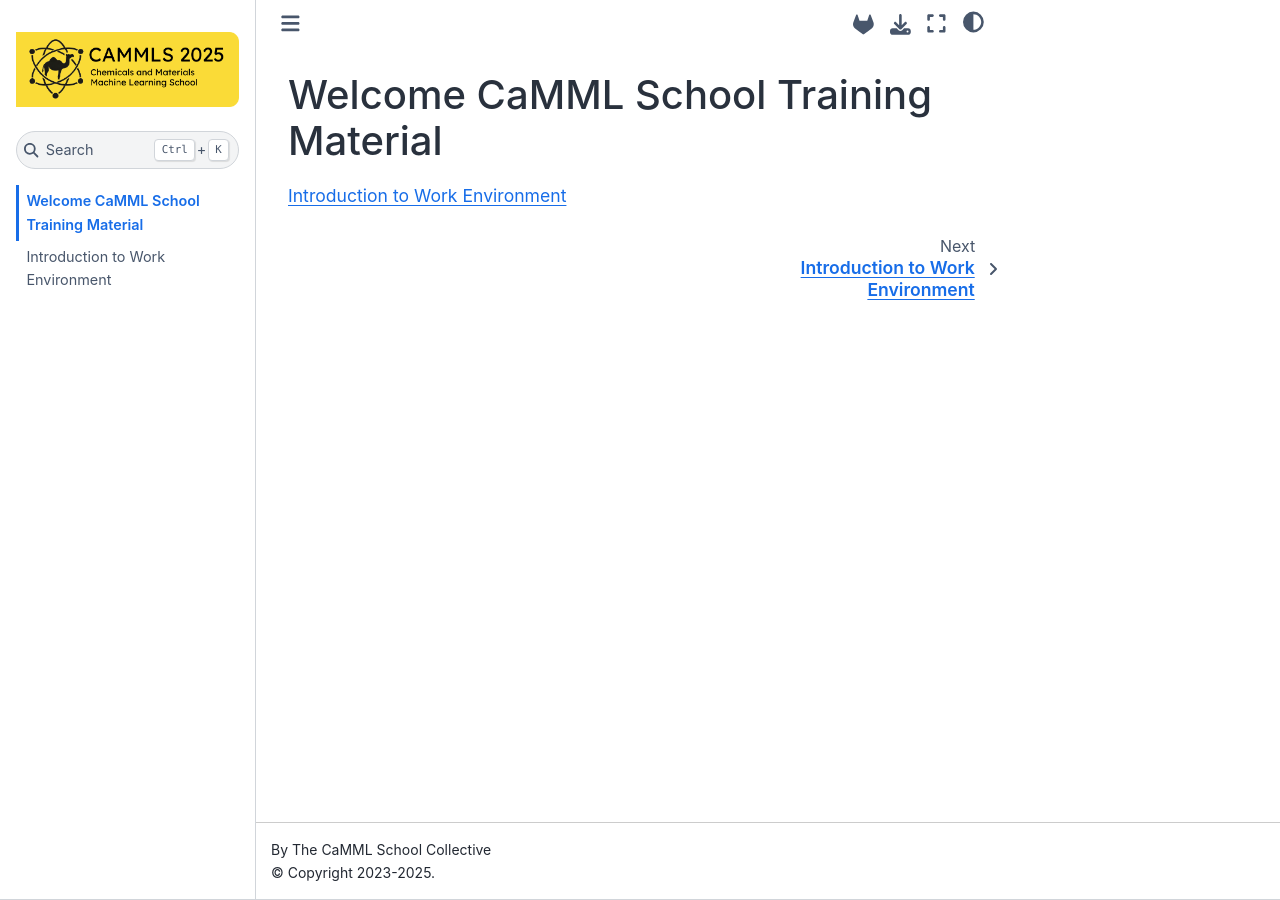
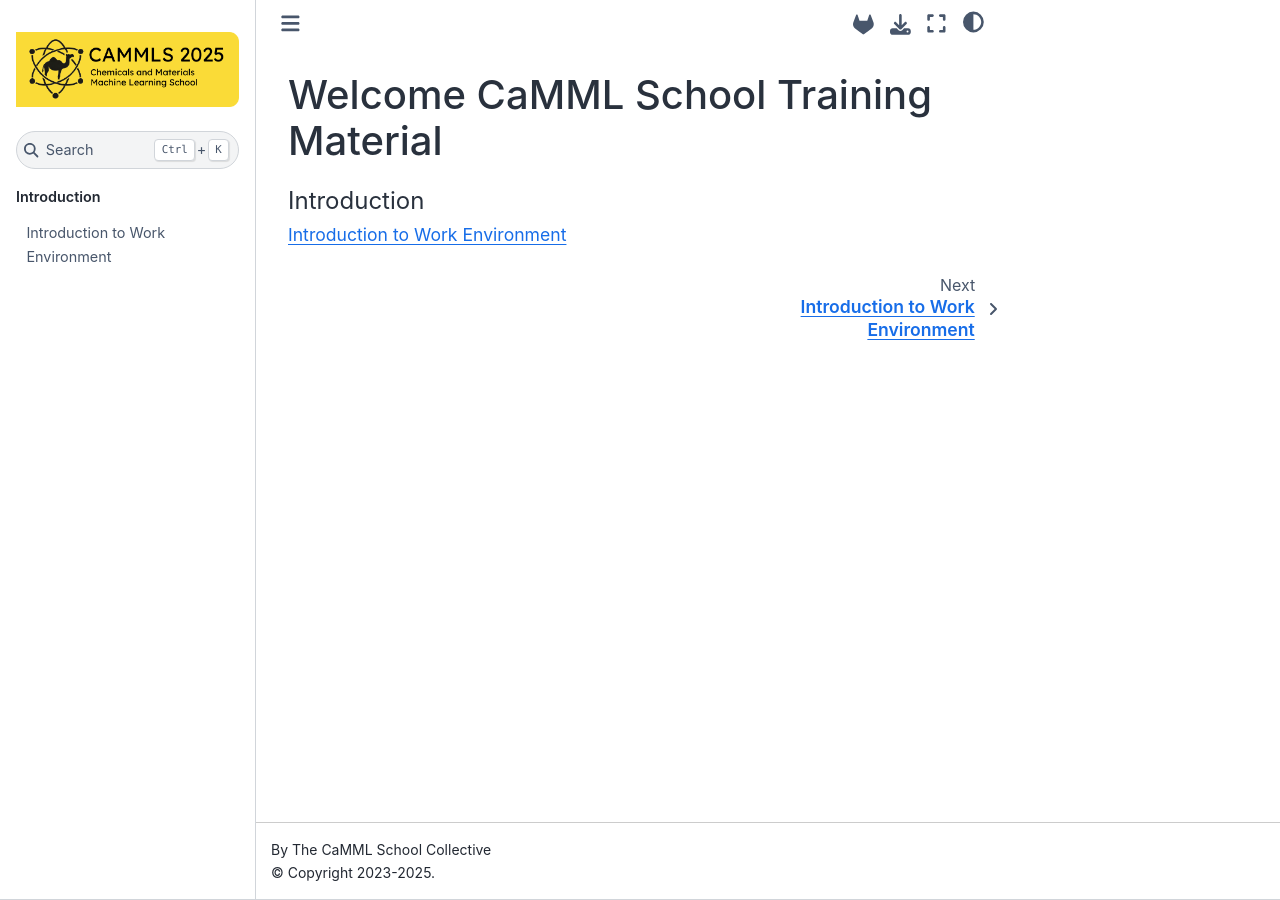
Before and after one commit to ddmms/camml-tutorials, a Jupyter Book: the page built from intro.md, in a window 1280 px wide. Built offline with Jupyter Book 1.0.4 settings and Sphinx 7.4.7 and the Sphinx Book theme 1.1.4, drawn with Linux system fonts in a browser that asks for light colours; pages that are not in the unit, such as notebooks, are missing from menus; some of the changed lines change nothing that is shown.

Commit message:
Update TOC

```diff
--- a/_config.yml
+++ b/_config.yml
@@ -37,6 +37,7 @@
 html:
   use_issues_button: true
   use_repository_button: true
+  home_page_in_navbar: false
 
 #sphinx:
 #  config:
--- a/_toc.yml
+++ b/_toc.yml
@@ -3,15 +3,35 @@
 
 format: jb-book
 root: intro
-chapters:
-- file: setup.md
-- file: notebooks/01-intro/tutorial.ipynb
-- file: notebooks/02-mace/Advanced:_Under_the_hood_MACE.ipynb
-- file: notebooks/02-mace/Neural_Networks:_MACE.ipynb
-- file: notebooks/03-nn-materials/conv-nets-torch-students.ipynb
-- file: notebooks/03-nn-materials/conv-filter.ipynb
-- file: notebooks/03-nn-materials/neural-nets-students.ipynb
-- file: notebooks/04-cgcnn/graph-networks-completed.ipynb
-- file: notebooks/04-cgcnn/graph-networks-students.ipynb
-- file: notebooks/05-generative/autoencoders.ipynb
-- file: notebooks/05-generative/crystallm.ipynb
+parts:
+- caption: Introduction
+  numbered: false
+  chapters:
+  - file: setup.md
+- caption: Day 1
+  numbered: false
+  chapters:
+  - file: notebooks/01-intro/tutorial.ipynb
+    title: Basics of Machine Learning
+- caption: Day 2
+  numbered: false
+  chapters:
+  - file: notebooks/06-unsupervised/unsupervised-learning.ipynb
+- caption: Day 3
+  numbered: false
+  chapters:
+  - file: notebooks/03-nn-materials/conv-nets-torch-students.ipynb
+  - file: notebooks/03-nn-materials/conv-filter.ipynb
+  - file: notebooks/03-nn-materials/neural-nets-students.ipynb
+  - file: notebooks/04-cgcnn/graph-networks.ipynb
+- caption: Day 4
+  numbered: false
+  chapters:
+  - file: notebooks/02-mace/Neural_Networks:_MACE.ipynb
+  - file: notebooks/02-mace/Advanced:_Under_the_hood_MACE.ipynb
+- caption: Day 5
+  numbered: false
+  chapters:
+  # - file: notebooks/05-generative/autoencoders.ipynb
+  - file: notebooks/05-generative/crystallm.ipynb
+  - file: notebooks/05-generative/diffusion-model.ipynb
```
Also changed, not shown: 1 other file.
